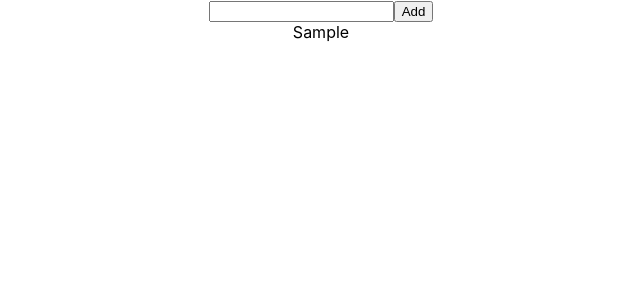
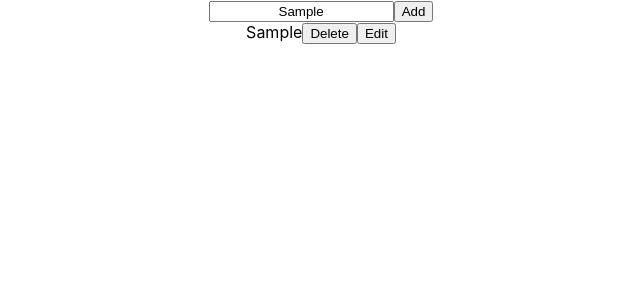
Before and after one commit to VladimirRM/Shche-do, a React (Create React App) app: page / in a window 1280 px wide. Both pictures are taken after typing "Sample" into the empty fields and a click on the button "Add". Shown: the top 300 px of the page, without its empty margins (319-959 px from the left). Built offline with nearby package versions, Linux system fonts and the light colour scheme.

Commit message:
Update code

```diff
--- a/src/App.js
+++ b/src/App.js
@@ -2,32 +2,66 @@ import React,{useState} from 'react'
 import './App.css'
 
 const App = () => {
-  const [todos,setTodos] = useState([])
-  const [inputValue,setInputValue] = useState('')
-  const [edit, setEdit] = useState(null)
-  const [editValue,setEditValue] = useState('')
+  const [todos,setTodos] =useState([])
+  const [inputValue,setInputValue] =useState('')
+  const [edit,setEdit] =useState(null)
+  const [editValue,setEditValue] =useState('')
 
   const addTodo = ()=>{
     const todo = {
       text: inputValue,
       id:Date.now(),
-      completed: false,
+      completed: false
     }
     setTodos([...todos,todo])
-    setInputValue('')
+  }
+  const removeTodo = (id)=>{
+    setTodos([...todos].filter(todo=> todo.id !==id))
+  }
+  const editTodo = (id,text)=>{
+    setEdit(id)
+    setEditValue(text)
+  }
+  const saveTodo = (id)=>{
+        const editTodo = [...todos].map(todo=>{
+          if(todo.id === id){
+            todo.text = editValue
+          }
+          return todo
+        })
+        setTodos(editTodo)
+        setEdit(null)
   }
   return (
     <div>
       <input type="text"
+      onChange={(e)=>setInputValue(e.target.value)}
       value={inputValue}
-      onChange={(e)=>setInputValue(e.target.value)}
       />
       <button onClick={addTodo}>Add</button>
 
-      <div>{todos.map((todo)=>(
-        <div>{todo.text}</div>
-      ))}</div>
+      <div>
+        {todos.map(todo=>(
 
+            <div key={todo.id}>
+            {edit === todo.id ?
+             <div>
+              <input type="text"
+              onChange={(e)=>setEditValue(e.target.value)}
+              value={editValue} />
+              <button onClick={()=>saveTodo(todo.id)}>Save</button>
+             </div>  :
+             <div>
+                 {todo.text}
+                 <button onClick={()=>removeTodo(todo.id)}>Delete</button>
+                 <button onClick={()=>editTodo(todo.id,todo.text)}>Edit</button>
+             </div>
+          }
+
+            </div>
+
+        ))}
+      </div>
     </div>
   )
 }
```
